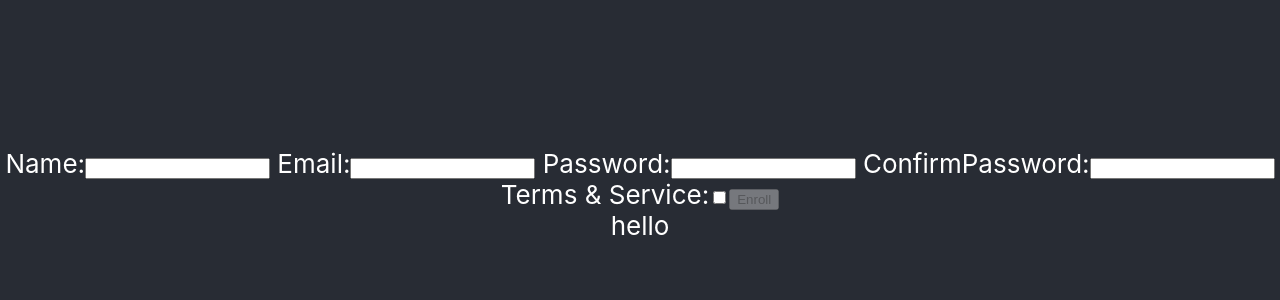
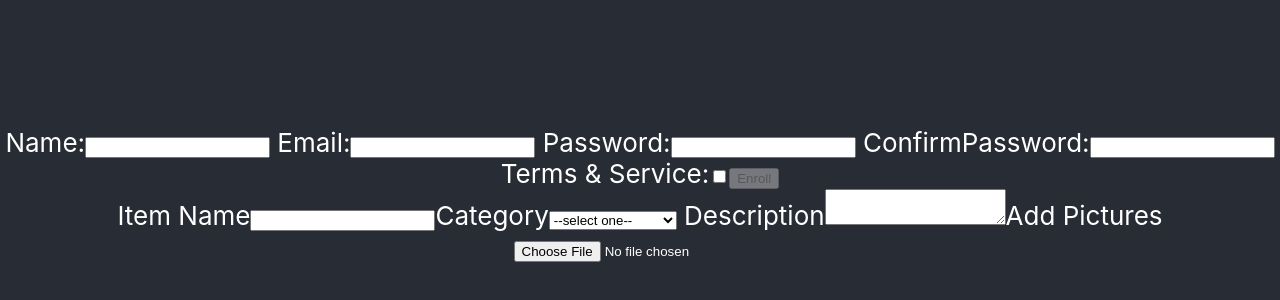
Before and after one commit to UseMyTechStuffApp/BWFrontEnd-UseMyTechStuff, a React (Create React App) app in the folder use-my-tech-app/: page / in a window 1280 px wide. Shown: the part 206-506 px from the top of the page. Built offline with nearby package versions, Linux system fonts and the light colour scheme.

Commit message:
form is complete, now setting up state

```diff
--- a/use-my-tech-app/src/AddItem.js
+++ b/use-my-tech-app/src/AddItem.js
@@ -1,9 +1,51 @@
 import React, { useState } from 'react'
 
 function AddItem() {
+
+	const handleChange = (e) => {
+
+	}
+
 	return (
 		<div>
-			hello
+			<form>
+				<label htmlFor="name">Item Name
+					<input
+						type="text"
+						name="name"
+						value=""
+						onChange={handleChange}
+					/>
+				</label>
+				<label htmlFor="category">Category
+					<select
+						name="category"
+						value=""
+						onChange={handleChange}
+					>
+						<option>--select one--</option>
+						<option>Computer</option>
+						<option>Camera</option>
+						<option>Sound Equipment</option>
+						<option>Other</option>
+					</select>
+				</label>
+				<label htmlFor="description"> Description
+					<textarea
+						name="description"
+						value=""
+						onChange={handleChange}
+					>
+
+					</textarea>
+				</label>
+				<label htmlFor="pictures">Add Pictures
+					<input
+						type="file"
+						onChange={handleChange}/>
+				</label>
+			</form>
+
 		</div>
 	)
 }
```
